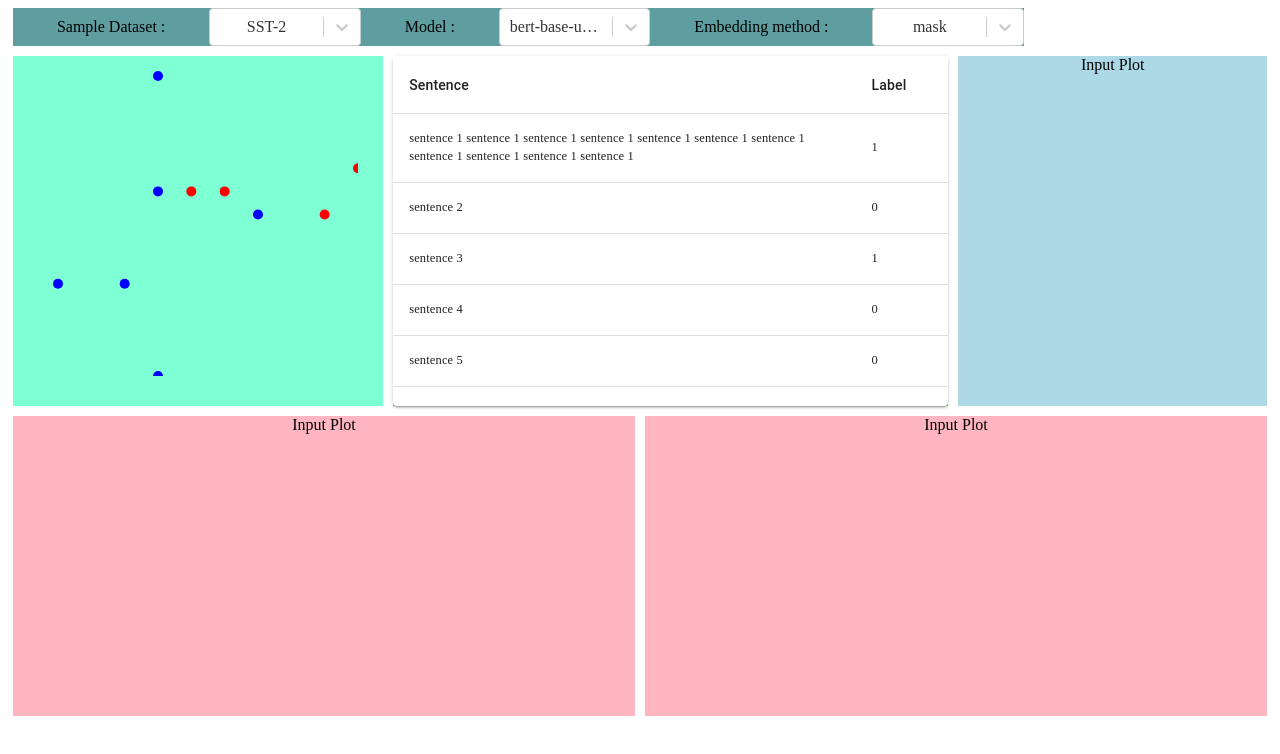
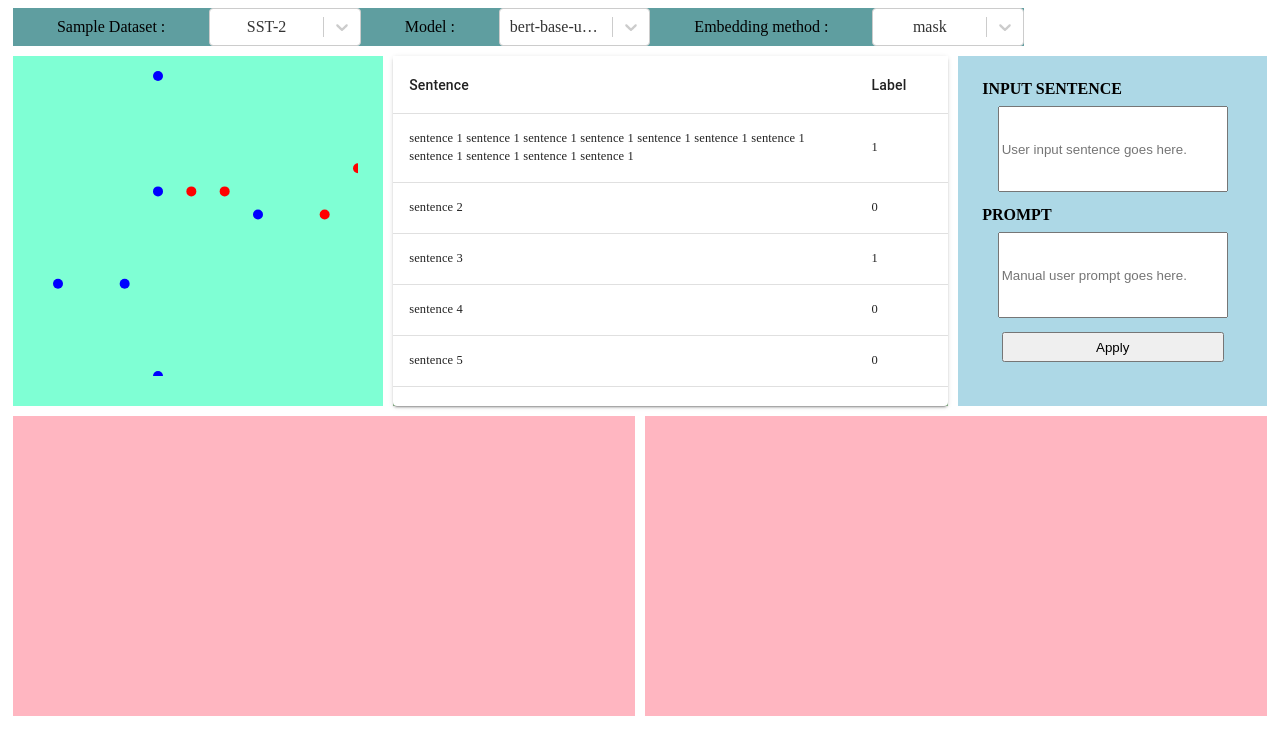
Before and after one commit to heyjoonkim/InfoVis-2021, a React (Create React App) app: page / in a window 1280 px wide. Shown: the top 754 px of the page. Built offline with nearby package versions, Linux system fonts and the light colour scheme.

Commit message:
input sentence and prompt

```diff
--- a/src/components/InputPlot.js
+++ b/src/components/InputPlot.js
@@ -1,9 +1,7 @@
 import React, { useRef, useState, useEffect} from "react";
+import { Button } from "@material-ui/core";
 import * as d3 from "d3";
 import "../App.css";
-
-import ControlPanel from "./ControlPanel";
-import TablePlot from "./TablePlot";
 
 const InputPlot = (props) => {
 
@@ -11,14 +9,57 @@ const InputPlot = (props) => {
     최초실행시 출력하는 화면
     */
     useEffect(() => {
+        var inputSentencetTextBox = d3.select("#inputSentencetTextBox");
+        inputSentencetTextBox.append('input')
+                            .attr('id', 'inputSentence')
+                            .attr('type', 'text')
+                            .attr('name', 'inputSentence')
+                            .attr('placeholder', 'User input sentence goes here.')
+                            .style('width', '80%')
+                            .style('height', '80px');
 
+        var inputPromptTextBox = d3.select("#inputPromptTextBox");
+        inputPromptTextBox.append('input')
+                        .attr('id', 'inputPrompt')
+                        .attr('type', 'text')
+                        .attr('name', 'inputPrompt')
+                        .attr('placeholder', 'Manual user prompt goes here.')
+                        .style('width', '80%')
+                        .style('height', '80px');
+
+        var inputButton = d3.select("#input_button")
+        inputButton.append('button')
+                    .attr('title', 'Apply')
+                    .style('width', '80%')
+                    .style('height', '30px');
 
     }, []);
 
+    function submitInputs(){
+        var inputSentence = document.getElementById("inputSentence").value;
+        var inputPrompt = document.getElementById("inputPrompt").value;
+
+        alert('Send [' + inputSentence + '] and [' + inputPrompt + '] to server.')
+        // TODO : add logics -> sent inputSentence, inputPrompt to server
+    }
 
     return (
-        <div>
-            Input Plot
+        <div style={{padding:"5%"}}>
+            <div style={{alignItems:"center", justifyContent:"center"}}>
+                <div id="container" style={{padding:"3%"}}>
+                    <b>INPUT SENTENCE</b>
+                </div>
+                <div id="inputSentencetTextBox" style={{paddingBottom:"2%"}}/>
+
+                <div id="container" style={{padding:"3%"}}>
+                    <b>PROMPT</b>
+                </div>
+                <div id="inputPromptTextBox" style={{paddingBottom:"5%"}}/>
+
+                <button onClick={submitInputs} style={{width:"80%", height:"30px"}}>
+                    Apply
+                </button>
+            </div>
         </div>
 	)
 };
--- a/src/components/MainPlot.js
+++ b/src/components/MainPlot.js
@@ -105,11 +105,9 @@ const Mainplot = (props) => {
             </div>
             <div id="container">
                 <div id="bottom_plot">
-                    <InputPlot/>
                 </div>
 
                 <div id="bottom_plot">
-                    <InputPlot/>
                 </div>
             </div>
         </div>
```
